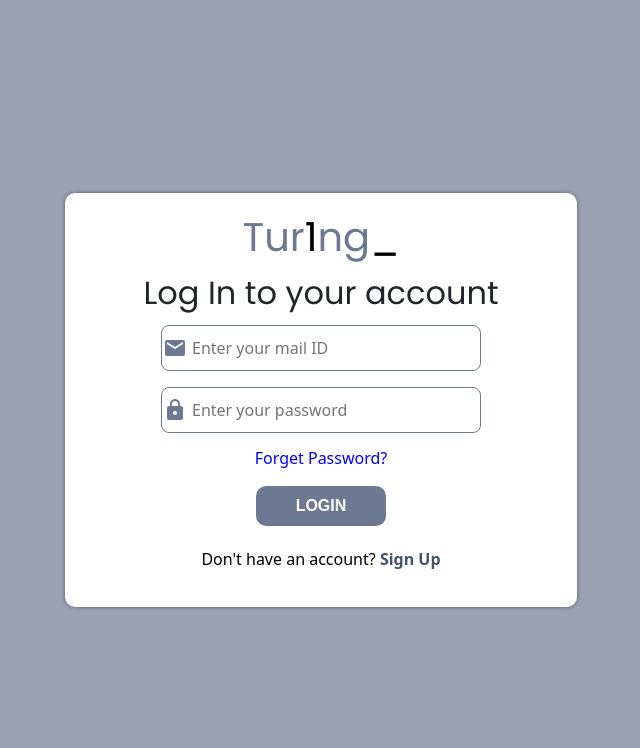
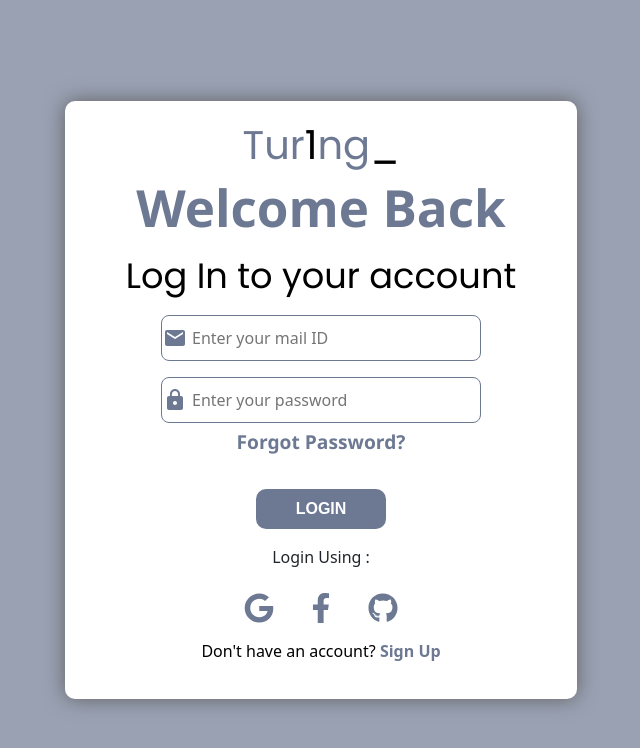
Before and after one commit to AtriSukul1508/Njack_Hack_It_Out-Tur1ng-, a React (Create React App) app in the folder tur1ng/: page /login in a window 1280 px wide. Shown: the top 748 px of the page, without its empty margins (319-959 px from the left). Built offline with nearby package versions, Linux system fonts and the light colour scheme; a web font is replaced by a local one.

Commit message:
changes: added styles and buttons for OAuth

```diff
--- a/tur1ng/src/Components/Login.jsx
+++ b/tur1ng/src/Components/Login.jsx
@@ -1,52 +1,108 @@
-import React, { useState } from 'react'
-import PersonIcon from '@mui/icons-material/Person';
-import { Email, Lock } from '@mui/icons-material';
-import { NavLink } from 'react-router-dom';
-import '../styles/login.css'
-import { useLogin } from '../hooks/useLogin';
-import ErrorIcon from '@mui/icons-material/Error';
+import React, { useState } from "react";
+import { FcGoogle } from "react-icons/fc";
+import { FaFacebookF, FaGithub, FaGoogle } from "react-icons/fa";
+import { Email, Lock } from "@mui/icons-material";
+import { NavLink } from "react-router-dom";
+import "../styles/login.css";
+import { useLogin } from "../hooks/useLogin";
+import ErrorIcon from "@mui/icons-material/Error";
 const Login = () => {
-    const [email, setEmail] = useState('');
-    const [password, setPassword] = useState('');
+  const [email, setEmail] = useState("");
+  const [password, setPassword] = useState("");
   const { login, error, isLoading } = useLogin();
   const verifyAndPostData = async (event) => {
     event.preventDefault();
-        await login(email, password)
-    }
+    await login(email, password);
+  };
 
   return (
     <>
-            <div className='credentials__container'>
-                <div className='container_login'>
-                    <div className='heading_line' style={{ textAlign: 'center' }}>
-                        <h1 className='heading_title'>Tur<span>1</span>ng<span>_</span></h1>
-                        <h2 style={{ fontFamily: 'Poppins', margin: '.8rem 0' }} >Log In to your account</h2>
+      <div className="credentials__container">
+        <div className="container_login">
+          <div className="heading_line" style={{ textAlign: "center" }}>
+            <h1 className="heading_title">
+              Tur<span>1</span>ng<span>_</span>
+            </h1>
+
+            <h1 className="welcome_msg">Welcome Back</h1>
+
+            <h3 className="login_msg">Log In to your account</h3>
           </div>
-                    <form method='POST' className='login__info'>
-                        <div className='login__credentials'>
-                            <div className='user_email_field info_field'>
-                                <Email className='info_icon' />
-                                <input type='text' name='email' autoComplete='off' placeholder='Enter your mail ID' onChange={(e) => setEmail(e.target.value)} id='user_mail' />
-                            </div>
-                            <div className='user_password_field info_field'>
-                                <Lock className='info_icon' />
-                                <input type='password' name='password' autoComplete='off' placeholder='Enter your password' onChange={(e) => setPassword(e.target.value)} id='user_password'
+          <form method="POST" className="login__info">
+            <div className="login__credentials">
+              <div className="user_email_field info_field">
+                <Email className="info_icon" />
+                <input
+                  type="text"
+                  name="email"
+                  autoComplete="off"
+                  placeholder="Enter your mail ID"
+                  onChange={(e) => setEmail(e.target.value)}
+                  id="user_mail"
                 />
               </div>
-
+              <div className="user_password_field info_field">
+                <Lock className="info_icon" />
+                <input
+                  type="password"
+                  name="password"
+                  autoComplete="off"
+                  placeholder="Enter your password"
+                  onChange={(e) => setPassword(e.target.value)}
+                  id="user_password"
+                />
+              </div>
             </div>
 
-                        {error && <div className="error"><ErrorIcon fontSize='small' /> {error}</div>}
-                        <NavLink to='/forgetpassword' style={{ marginTop: '.8rem', textDecoration: 'none', color: 'blue' }}>Forget Password?</NavLink>
-                        <div className='btns_submit'>
-                            <input type='submit' name='login__btn' className='login__btn' id='login__btn' onClick={verifyAndPostData} value='Login' disabled={isLoading} />
-                            <p className='mt-3' style={{ color: '#000' }}>Don't have an account? <NavLink style={{ textDecoration: 'none', color: '#465370', fontWeight: 'bold' }} to='/signup'>Sign Up</NavLink></p>
+            {error && (
+              <div className="error">
+                <ErrorIcon fontSize="small" /> {error}
+              </div>
+            )}
+            <NavLink to="/forgetpassword" className="forgot_password">
+              Forgot Password?
+            </NavLink>
+            <div className="btns_submit">
+              <input
+                type="submit"
+                name="login__btn"
+                className="login__btn"
+                id="login__btn"
+                onClick={verifyAndPostData}
+                value="Login"
+                disabled={isLoading}
+              />
+              <p className="signin_opt">
+                Login Using :
+                <div className="signin_opt--icons">
+                  <NavLink to="#">
+                    <FaGoogle size={30} className="google_icon" />
+                  </NavLink>
+                  {/* Can be used for OAuth via google */}
+
+                  <NavLink to="#">
+                    <FaFacebookF size={30} className="facebook_icon" />
+                  </NavLink>
+                  {/* Can be used for OAuth via facebook */}
+
+                  <NavLink to="#">
+                    <FaGithub size={30} className="github_icon" />
+                  </NavLink>
+                  {/* Can be used for OAuth via github */}
+                </div>
+              </p>
+              <p className="" style={{ color: "#000" }}>
+                Don't have an account?{" "}
+                <NavLink className="signup__link" to="/signup">
+                  Sign Up
+                </NavLink>
+              </p>
             </div>
           </form>
         </div>
       </div>
     </>
-    )
-}
+  );
+};
 
-export default Login
+export default Login;
--- a/tur1ng/src/styles/login.css
+++ b/tur1ng/src/styles/login.css
@@ -1,11 +1,12 @@
 /* Styling for the login page */
 
-*{
+* {
   margin: 0;
   padding: 0;
   box-sizing: border-box;
 }
-.credentials__container{
+.credentials__container {
+  gap: 5px;
   width: 100vw;
   height: 100vh;
   display: flex;
@@ -14,7 +15,7 @@
   background-color: #6d7993b2;
 }
 
-.container_reset__pass,.container_login{
+.container_reset__pass {
   width: 40vw;
   display: flex;
   justify-content: center;
@@ -26,54 +27,73 @@
   box-shadow: 0px 0px 4px rgb(97, 97, 97);
   background-color: #fff;
 }
-.reset__pass__info,.login__info{
+
+.container_login {
+  width: 40vw;
+  display: flex;
+  gap: 5px;
+  justify-content: center;
+  align-items: center;
+  flex-direction: column;
+  border: none;
+  border-radius: 10px;
+  padding: 20px;
+  box-shadow: 0px 0px 4px rgb(97, 97, 97);
+  background-color: #fff;
+  box-shadow: 0px 0px 20px rgb(97, 97, 97);
+}
+
+.reset__pass__info,
+.login__info {
   display: flex;
   flex-direction: column;
   align-items: center;
   /* gap: 1rem; */
   justify-content: center;
 }
-.reset__pass_credentials,.login__credentials{
+.reset__pass_credentials,
+.login__credentials {
   display: flex;
   flex-direction: column;
   align-items: center;
   gap: 1rem;
   justify-content: center;
 }
-input:not([type='submit']){
+input:not([type="submit"]) {
   width: 25vw;
-    padding:10px 10px 10px 30px;
+  padding: 10px 10px 10px 30px;
   outline: none;
   border: none;
   border: 1px solid #6d7993;
   border-radius: 8px;
   /* margin-top: 1.7rem; */
 }
-input:not([type='submit']):focus{
+input:not([type="submit"]):focus {
   /* border-bottom: 2px solid #465370; */
 
   border-color: #3e6ac7 !important;
   box-shadow: 0px 0px 2px #6d7993;
 }
-#reset__pass_user_mail:focus{
+#reset__pass_user_mail:focus {
   border-color: #3e6ac7 !important;
   box-shadow: 0px 0px 2px #6d7993;
 }
-.info_field{
+.info_field {
   position: relative;
   display: flex;
   flex-direction: row;
   align-items: center;
 }
 
-.info_icon{
+.info_icon {
   position: absolute;
   left: 2px;
   /* top: 1.5rem; */
   color: #6d7993;
   /* padding-left: 5px; */
 }
-#confirm_email__btn,#login__btn{
+#confirm_email__btn,
+#login__btn {
   border: none;
   outline: none;
   padding: 8px;
@@ -82,20 +102,130 @@ input:not([type='submit']):focus{
   background-color: #6d7993;
   color: white;
   font-weight: bold;
-    font-family: 'Raleway',sans-serif;
+  font-family: "Raleway", sans-serif;
   text-transform: uppercase;
   cursor: pointer;
   margin-top: 1rem;
-    transition: all .3s ease-in-out;
-
+  transition: all 0.3s ease-in-out;
 }
-#confirm_email__btn:hover,#login__btn:hover{
+#confirm_email__btn:hover,
+#login__btn:hover {
   background-color: #465370;
   color: #fff;
 }
-.btns_submit{
+.btns_submit {
+  display: flex;
+  flex-direction: column;
+  justify-content: center;
+  align-items: center;
+}
+
+.welcome_msg {
+  font-family: "Segoe UI", Tahoma, Geneva, Verdana, sans-serif;
+  font-weight: bold;
+  font-size: 3.2rem;
+  color: #6d7993;
+  margin-bottom: 1rem;
+}
+
+.forgot_password {
+  margin-top: 5px;
+  text-decoration: none;
+  font-family: "Segoe UI", Tahoma, Geneva, Verdana, sans-serif;
+  font-weight: bold;
+  font-size: 1.2rem;
+  color: #6d7993;
+  margin-bottom: 1rem;
+  cursor: pointer;
+  transition: all 0.3s ease-in-out;
+}
+
+.forgot_password:hover {
+  margin-top: 5px;
+  text-decoration: none;
+  color: #465370;
+  font-family: "Segoe UI", Tahoma, Geneva, Verdana, sans-serif;
+  font-weight: bold;
+  font-size: 1.2rem;
+  margin-bottom: 1rem;
+  cursor: pointer;
+  transition: all 0.3s ease-in-out;
+}
+
+.login_msg {
+  font-family: poppins;
+  margin: 0.8rem 0;
+  font-size: 2.2rem;
+  color: black;
+}
+
+.signin_opt {
   display: flex;
   flex-direction: column;
   align-items: center;
-    gap: 5px;
+  gap: 0.5rem;
+  justify-content: center;
+  margin-top: 1rem;
 }
+
+.signin_opt--icons {
+  display: flex;
+  flex-direction: row;
+  align-items: center;
+  gap: 2rem;
+  justify-content: center;
+  margin-top: 1rem;
+}
+
+.google_icon {
+  transition: all 0.3s ease-in-out;
+  color: #6d7993;
+  cursor: pointer;
+}
+
+.google_icon:hover {
+  transition: all 0.3s ease-in-out;
+  color: rgb(15, 157, 88);
+  cursor: pointer;
+}
+
+.facebook_icon {
+  color: #6d7993;
+  cursor: pointer;
+  transition: all 0.3s ease-in-out;
+}
+
+.facebook_icon:hover {
+  color: #3b5998;
+  cursor: pointer;
+}
+
+.github_icon {
+  transition: all 0.3s ease-in-out;
+  color: #6d7993;
+  cursor: pointer;
+}
+
+.github_icon:hover {
+  color: black;
+  cursor: pointer;
+}
+
+.signup__link {
+  transition: all 0.3s ease-in-out;
+  text-decoration: none;
+  color: #6d7993;
+  font-weight: bold;
+}
+.signup__link:hover {
+  text-decoration: none;
+  color: #465370;
+  font-weight: bold;
+}
+
+.text-secondary {
+  color: #6d7993;
+  font-weight: bold;
+  font-family: "Segoe UI", Tahoma, Geneva, Verdana, sans-serif;
+  font-size: 1.2rem;
+}
```
Lines whose indentation alone changed are shown as unchanged.
